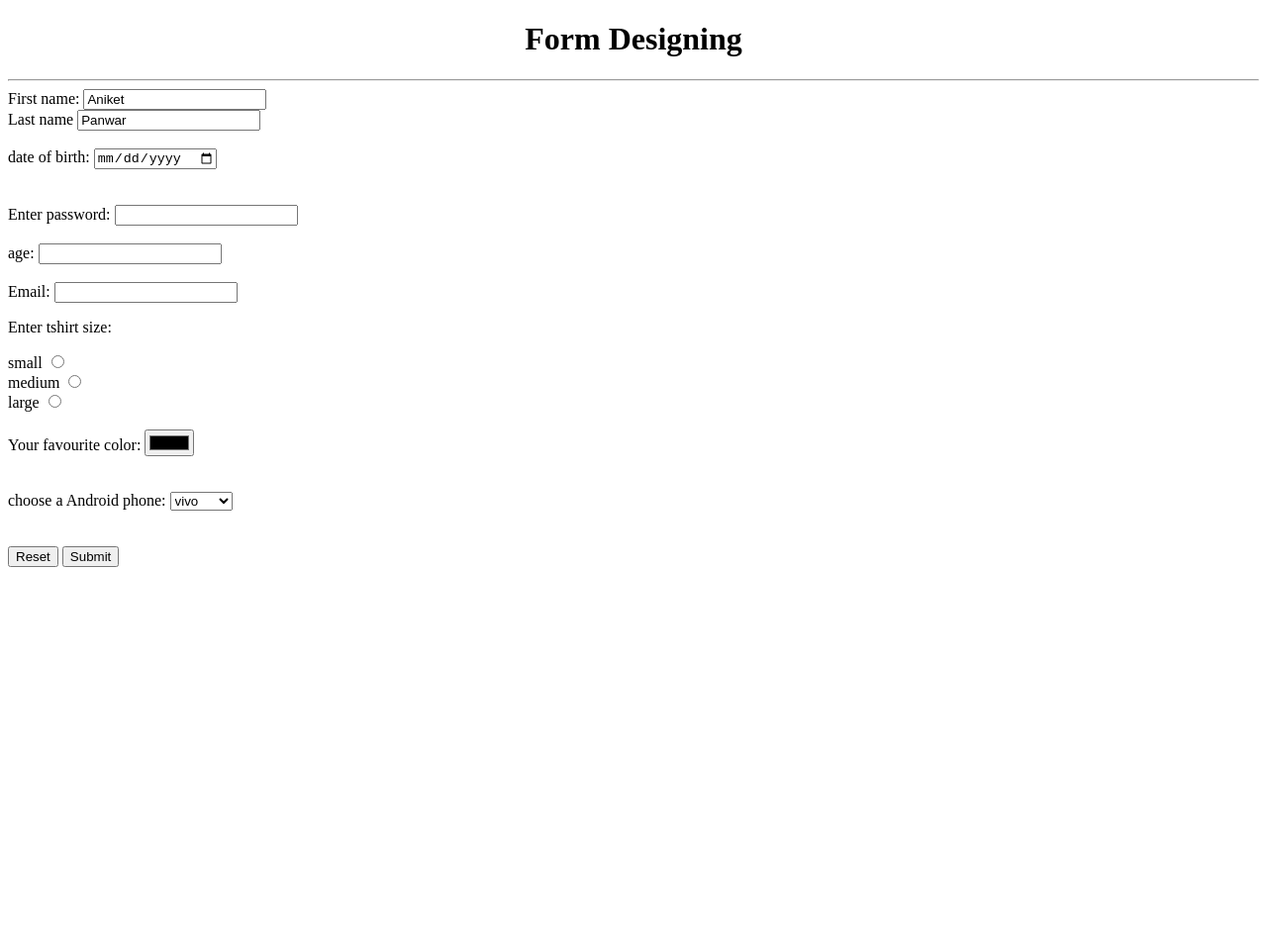
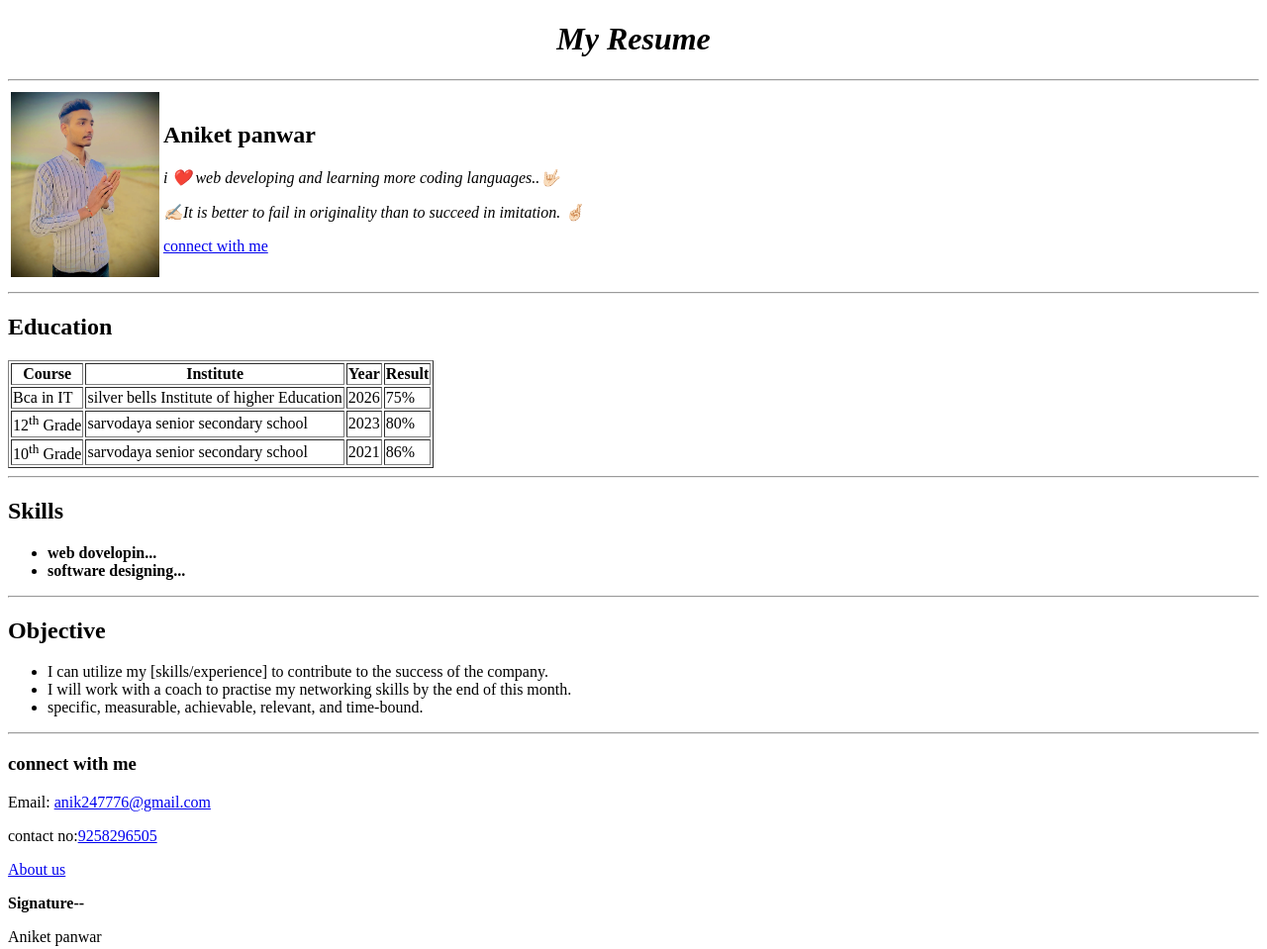
Before and after one commit to Aniket-panwar/Resume, a plain HTML site: page index.html in a window 1280 px wide. Shown: the whole page at 99% size. Before the commit the page ends 800 px from the top, so only its background shows below. Drawn offline with Linux system fonts and the light colour scheme.

Commit message:
added index,html

```diff
--- a/index.html
+++ b/index.html
@@ -4,85 +4,103 @@
 <head>
     <meta charset="UTF-8">
     <meta name="viewport" content="width=device-width, initial-scale=1.0">
-    <title>Form</title>
+    <title>my resume </title>
 </head>
 
 <body>
-    <form action="">
+    <header>
         <center>
-            <h1>Form Designing</h1>
+            <h1> <i> My Resume </i> </h1>
         </center>
+
         <hr>
-        <label for="name"> First name:</label>
-        <input id="name" type="name" value="Aniket">
-        <br>
-        <label for="lname"> Last name
+        <table>
+            <td>
+                <img width="150" src="aniket panwar.jpg" alt="aniket's photo ">
 
-        </label>
-        <input type="name" name="" id="lname" value="Panwar">
-        <br>
-        <br>
-        <label for="date of birth">date of birth:
+            </td>
+            <td>
 
-        </label>
-        <input id="date of birth" type="date">
-        <br>
-        <br><br>
-        <label for="password">Enter password:
 
-        </label>
-        <input type="password" name="" id="password">
-        <br><br>
-        <label for="age">age:
+                <h2> Aniket panwar </h2>
+                <p> <i> i ❤️ web developing and learning more coding languages..🤟🏻 </i></p>
+                <P><i> ✍🏻It is better to fail in originality than to succeed in imitation. 🤞🏻</i></P>
+                <a href="#contact">
+                    <p> connect with me</p>
+                </a>
+            </td>
+        </table>
+    </header>
+    <hr>
+    <!-- header end  -->
+    <main>
+        <section>
+        <h2>Education</h2>
+        <table border="">
+            <tr>
+                <th>Course</th>
+                <th>Institute</th>
+                <th>Year </th>
+                <th>Result</th>
+            </tr>
+            <tr>
+                <td>Bca in IT</td>
+                <td>silver bells Institute of higher Education</td>
+                <td>2026</td>
+                <td>75%</td>
+            </tr>
+            <tr>
+                <td>12<sup>th</sup> Grade</td>
+                <td>sarvodaya senior secondary school</td>
+                <td>2023</td>
+                <td>80%</td>
 
-        </label>
-        <input type="number" name="" id="age">
-        <br>
-        <br>
-        <label for="email">Email:
 
-        </label>
-        <input type="email" name="email" id="">
-        <label for="">
+            </tr>
+            <tr>
+                <td>10<sup>th</sup> Grade</td>
+                <td>sarvodaya senior secondary school</td>
+                <td>2021</td>
+                <td>86%</td>
+            </tr>
 
-        </label>
-        <p>Enter tshirt size:
 
-        </p>
-        <label for="">small
+        </table>
+        </section>
+        <hr>
+        <section>
+            <h2>Skills</h2>
+            <ul>
+                <li> <strong> web dovelopin...</strong></li>
+                <li> <strong>software designing...</strong></li>
+            </ul>
+        </section>
+        <hr>
+        <section>
+            <h2>Objective</h2>
+            <ul>
+                <li> I can utilize my [skills/experience] to contribute to the success of the company.</li>
+                <li>I will work with a coach to practise my networking skills by the end of this month.
+                </li>
+                <li> specific, measurable, achievable, relevant, and time-bound.</li>
 
-        </label>
-        <input type="radio" name="tshirt" value="small">
-        <br>
-        <label for="">medium
 
-        </label>
-        <input type="radio" name="tshirt" value=" medium">
-        <br>
-        <label for="">large
 
-        </label>
-        <input type="radio" name="tshirt" value="large">
-        <br><br>
-        <label for="color">Your favourite color:
+            </ul>
+        </section>
+    </main>
+    <hr>
+    <footer>
+        <h3 id="contact">connect with me </h3>
+        <p>Email: <a href="mailto:anik247776@gmail.com">anik247776@gmail.com</a></p>
 
-        </label>
-        <input type="color" name="" id="color">
-        <br><br><br>
-        <label for="Android ">choose a Android phone:
+        <p>contact no:<a href="tel:=919258296505">9258296505</a></p>
+        <p> <a target="_blank" href="aboutus.html">About us</a></p>
+        <strong> Signature--</strong>
+        <p>Aniket panwar</p>
+    </footer>
 
-        </label>
-        <select name="Android" id="Android">
-            <option value="vivo">vivo</option>
-            <option value="oppo">oppo</option>
-            <option value="realme">realme</option>
-            <option value="redmi">redmi</option>
-        </select>
-        <br>
-        <br>
-        <br>
-        <input type="reset" name="" id="">
-        <input type="submit" name="" id="">
+
 </body>
 
 </html>
```
